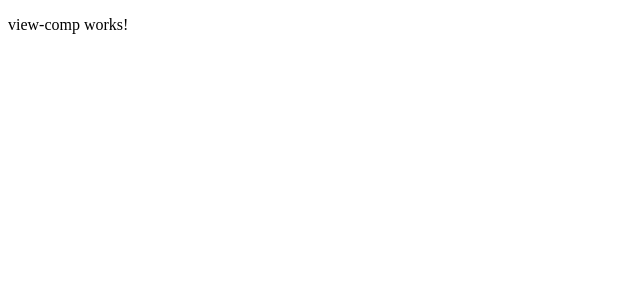
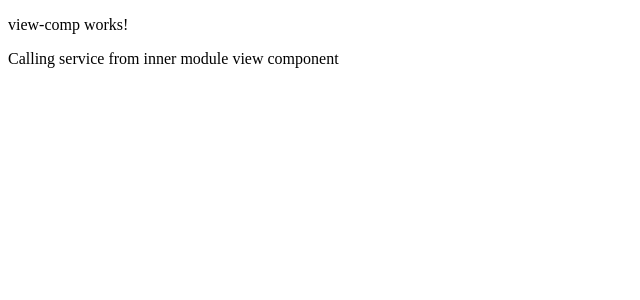
Before and after one commit to deepashri-cg/coursework, an Angular app in the folder java-brains/angular-basics/third-project/: page / in a window 1280 px wide. Shown: the top 300 px of the page, without its empty margins (0-640 px from the left). Built offline with nearby package versions, Linux system fonts and the light colour scheme.

Commit message:
Use test service in inner view module

```diff
--- a/java-brains/angular-basics/third-project/src/app/view/view-comp/view-comp.component.html
+++ b/java-brains/angular-basics/third-project/src/app/view/view-comp/view-comp.component.html
@@ -1 +1,2 @@
 <p>view-comp works!</p>
+{{msg}}
--- a/java-brains/angular-basics/third-project/src/app/view/view-comp/view-comp.component.ts
+++ b/java-brains/angular-basics/third-project/src/app/view/view-comp/view-comp.component.ts
@@ -1,4 +1,5 @@
-import { Component, OnInit } from '@angular/core';
+import {Component, OnInit} from '@angular/core';
+import {TestService} from '../../services/test.service';
 
 @Component({
   selector: 'app-view-comp',
@@ -6,10 +7,13 @@ import { Component, OnInit } from '@angular/core';
   styleUrls: ['./view-comp.component.css']
 })
 export class ViewCompComponent implements OnInit {
+  private readonly msg: string;
 
-  constructor() { }
+  constructor(private service: TestService) {
+    this.msg = 'Calling service from inner module view component';
+    service.printToConsole(this.msg);
+  }
 
   ngOnInit() {
   }
-
 }
```
